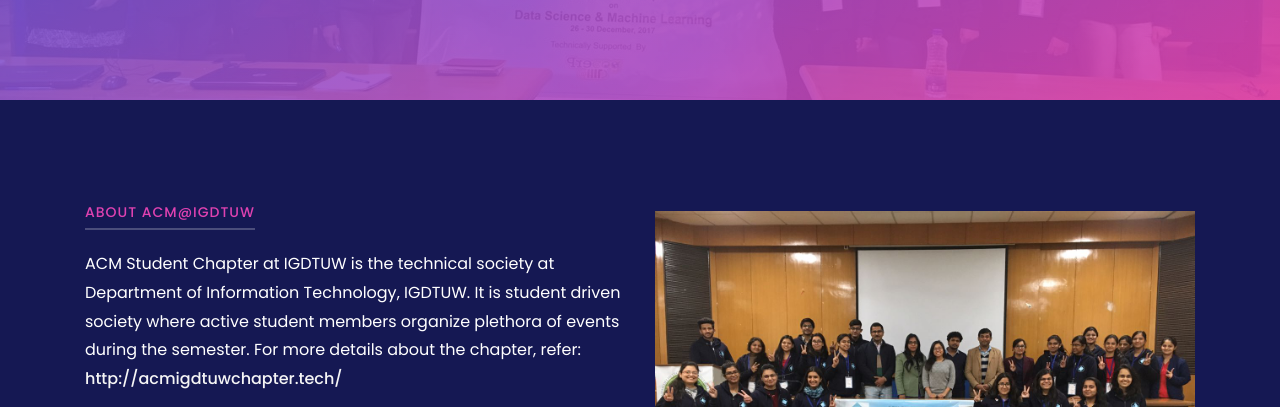
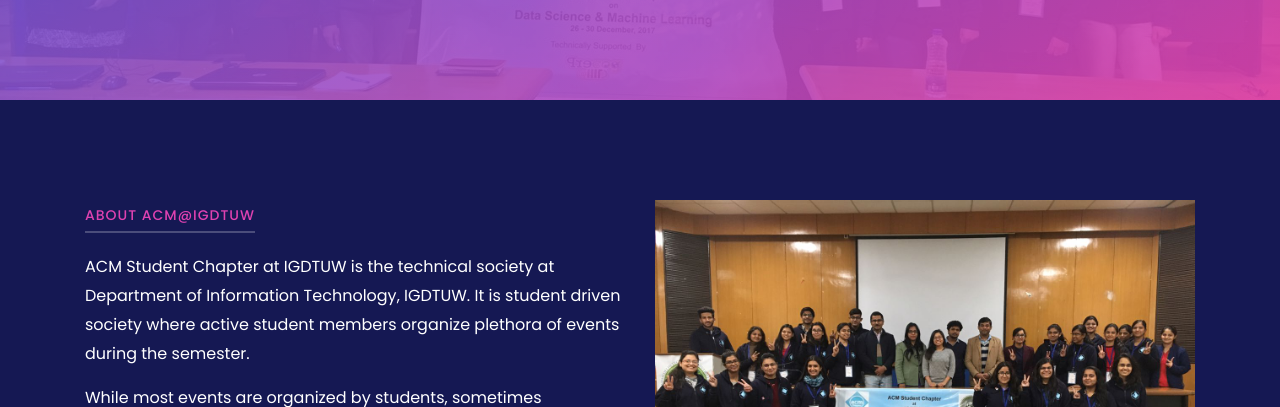
Before and after one commit to priyaChaturvedi11/ACM-Summer-Workshop-2021, a plain HTML site: page about.html in a window 1280 px wide. Shown: the part 370-777 px from the top of the page. Drawn offline with Linux system fonts and the light colour scheme.

Commit message:
About - removed website link

```diff
--- a/about.html
+++ b/about.html
@@ -99,8 +99,7 @@
                 <div class="col-12 col-md-6">
                     <div class="about-content-text mb-80">
                         <h6 class="wow fadeInUp" data-wow-delay="300ms">About ACM@IGDTUW</h6>
-                        <p class="wow fadeInUp" data-wow-delay="300ms">ACM Student Chapter at IGDTUW is the technical society at Department of Information Technology, IGDTUW. It is student driven society where active student members organize plethora of events during the semester. For more details
-                            about the chapter, refer: <a href="http://acmigdtuwchapter.tech/" style="color:whitesmoke" target="_blank">http://acmigdtuwchapter.tech/</a> </p>
+                        <p class="wow fadeInUp" data-wow-delay="300ms">ACM Student Chapter at IGDTUW is the technical society at Department of Information Technology, IGDTUW. It is student driven society where active student members organize plethora of events during the semester.
                         <p class="wow fadeInUp" data-wow-delay="300ms">While most events are organized by students, sometimes particularly during summer/winter breaks, faculty driven workshops are organized, and this Summer Workshop-Cum-Internship 2021 is one such event. </p>
                         <p class="wow fadeInUp" data-wow-delay="300ms">Purpose: To augment conventional curriculum based learning by exposition of essential technical topics keeping an emphasis on project development with "learning by doing" approach. </p>
 
```
